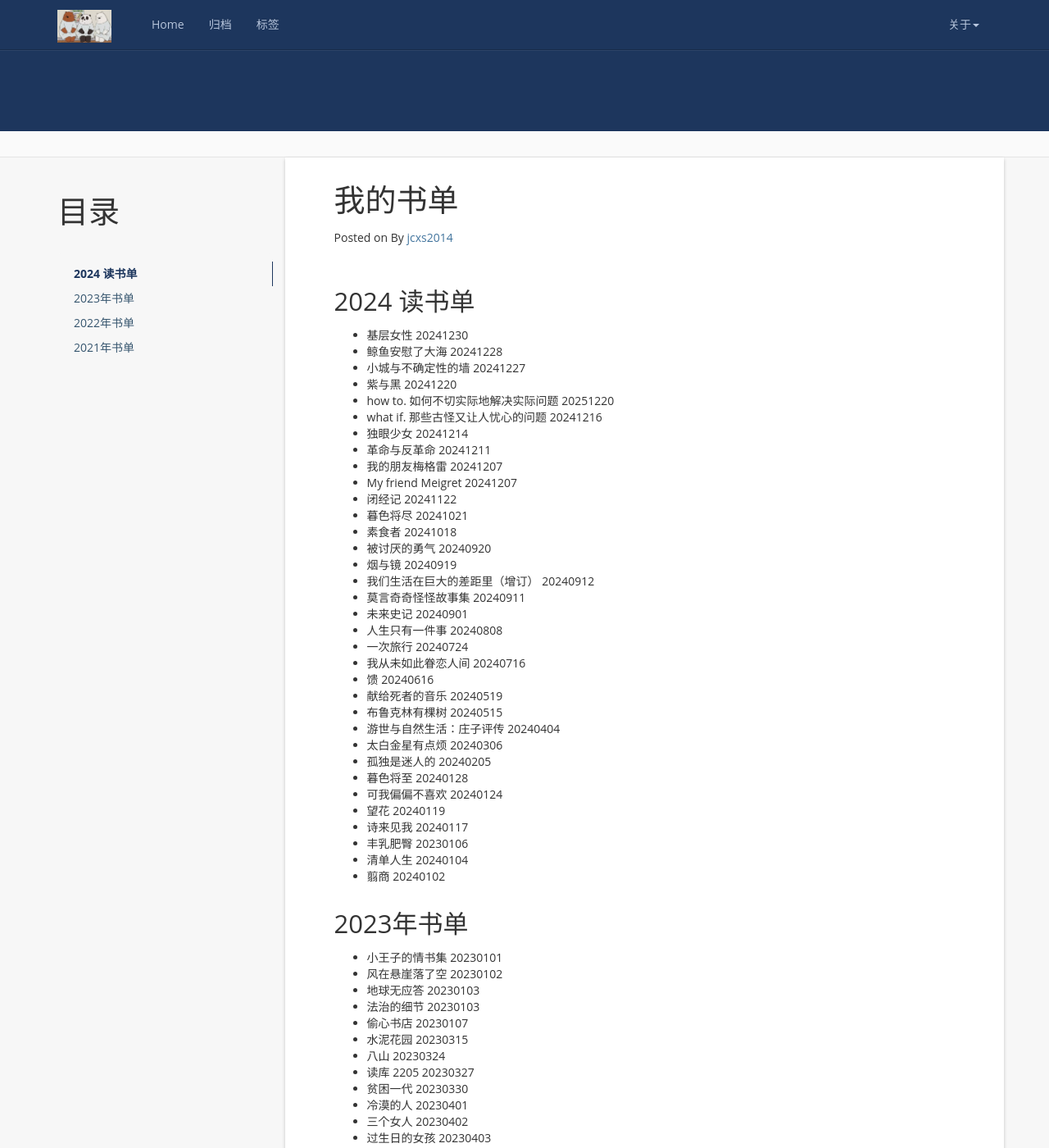
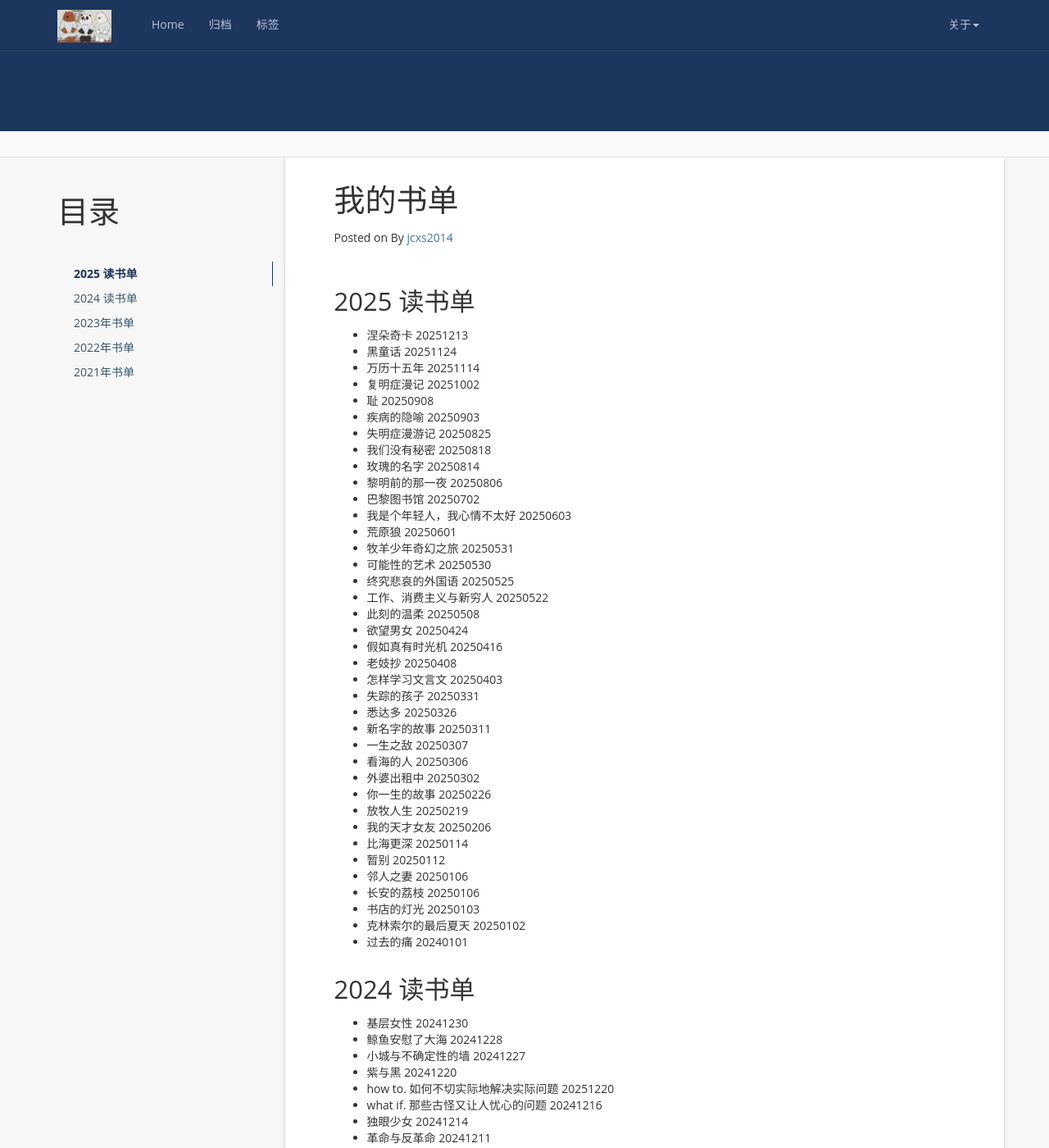
Before and after one commit to jcxs2014/jcxs2014.github.io, a Jekyll site: the page built from books.md, in a window 1280 px wide and 1400 px high. Shown: the whole window at 82% size. Built offline with Jekyll 4.4.1, drawn with Linux system fonts in a browser that asks for light colours; nearby versions of some CDN libraries; a script that is not in the unit is left out; comment, search, counter and statistics services are not loaded.

Commit message:
add booklist

```diff
--- a/books.md
+++ b/books.md
@@ -6,6 +6,49 @@ permalink: /books/
 
 * content
 {:toc}
+## 2025 读书单
+
+- 涅朵奇卡 20251213
+- 黑童话 20251124
+- 万历十五年 20251114
+- 复明症漫记 20251002
+- 耻 20250908
+- 疾病的隐喻 20250903
+- 失明症漫游记 20250825
+- 我们没有秘密 20250818
+- 玫瑰的名字 20250814
+- 黎明前的那一夜 20250806
+- 巴黎图书馆 20250702
+- 我是个年轻人，我心情不太好 20250603
+- 荒原狼 20250601
+- 牧羊少年奇幻之旅 20250531
+- 可能性的艺术 20250530
+- 终究悲哀的外国语 20250525
+- 工作、消费主义与新穷人 20250522
+- 此刻的温柔 20250508
+- 欲望男女 20250424
+- 假如真有时光机 20250416
+- 老妓抄 20250408
+- 怎样学习文言文 20250403
+- 失踪的孩子 20250331
+- 悉达多 20250326
+- 新名字的故事 20250311
+- 一生之敌 20250307
+- 看海的人 20250306
+- 外婆出租中 20250302
+- 你一生的故事 20250226
+- 放牧人生 20250219
+- 我的天才女友 20250206
+- 比海更深 20250114
+- 暂别 20250112
+- 邻人之妻 20250106
+- 长安的荔枝 20250106
+- 书店的灯光 20250103
+- 克林索尔的最后夏天 20250102
+- 过去的痛 20240101
+
+
+
 ## 2024 读书单
 
 - 基层女性 20241230
```
